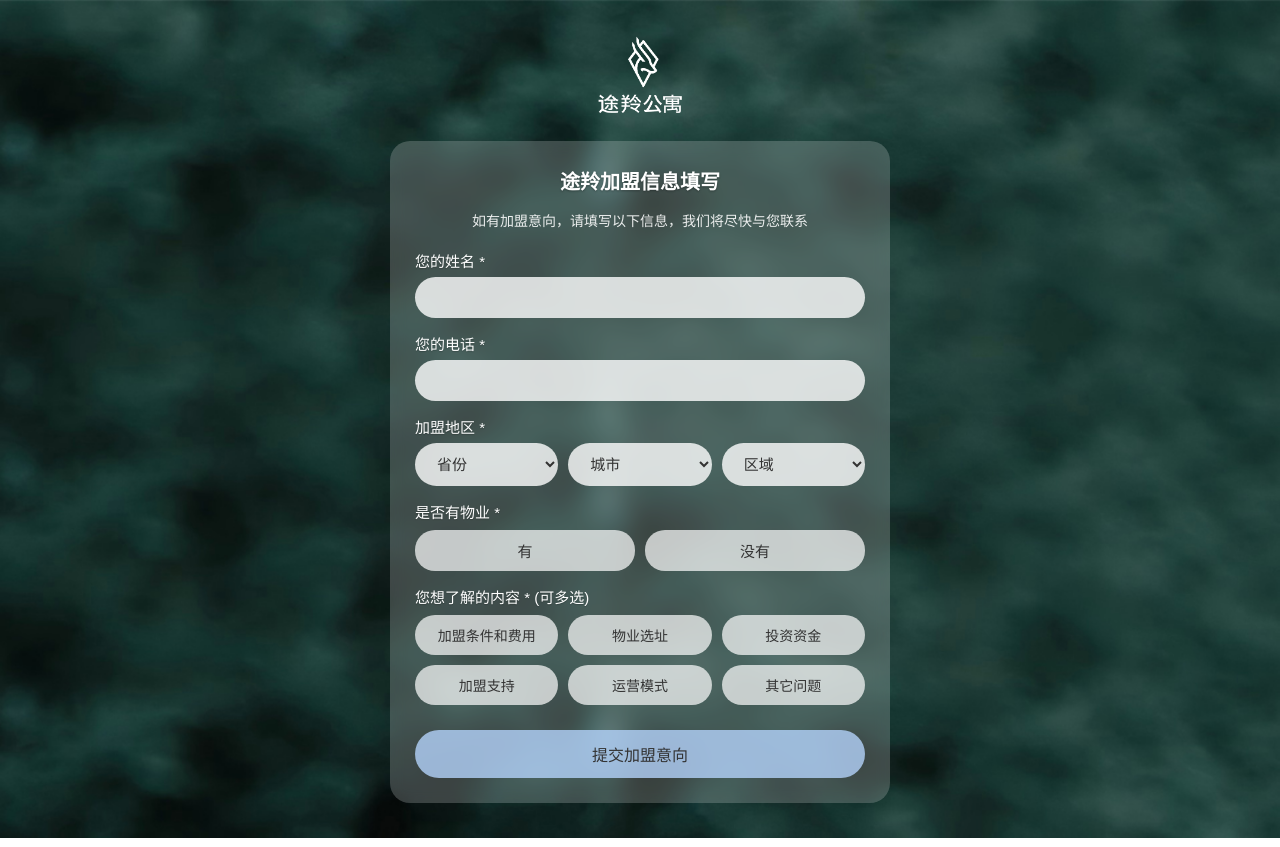
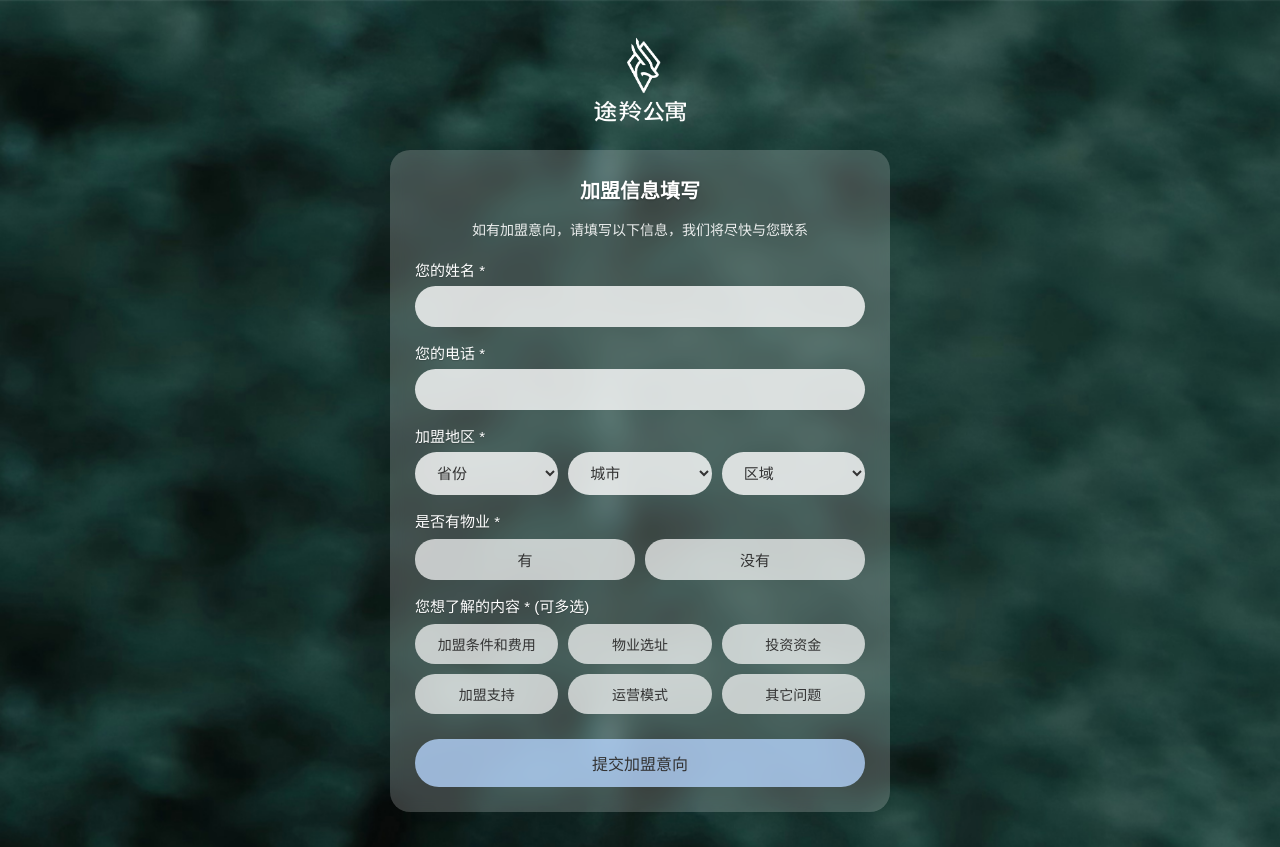
Before and after one commit to wiley-cciw/jm.github.io, a plain HTML site: page index.html in a window 1280 px wide. Drawn offline with Linux system fonts and the light colour scheme.

Commit message:
Update index.html

```diff
--- a/index.html
+++ b/index.html
@@ -22,7 +22,7 @@
       padding: 15px;
     }
     .logo {
-      width: 100px;
+      width: 110px;
       height: auto;
       margin: 10px 0 20px;
     }
@@ -156,7 +156,7 @@
 
   <!-- 表单容器 -->
   <div class="form-container">
-    <h2 class="form-title">途羚加盟信息填写</h2>
+    <h2 class="form-title">加盟信息填写</h2>
     <p class="form-desc">如有加盟意向，请填写以下信息，我们将尽快与您联系</p>
 
     <form id="joinForm" action="https://formspree.io/f/xkgvlzba" method="POST">
```
